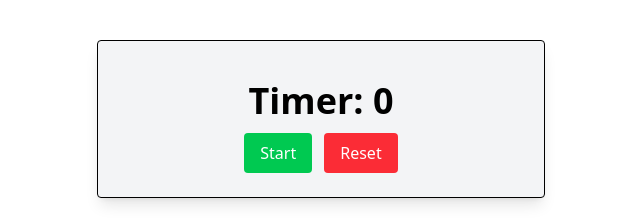
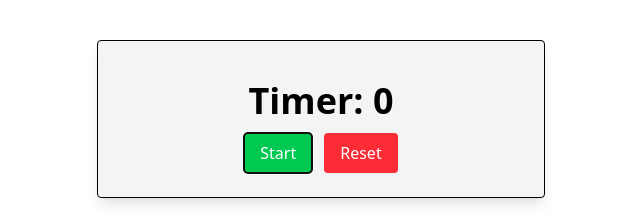
Before and after one commit to nabrach/mini-example-apps, a React (Vite) app in the folder simple-timer/: page / in a window 1280 px wide. Shown: the top 223 px of the page, without its empty margins (319-959 px from the left). Built offline with nearby package versions, Linux system fonts and the light colour scheme.

Commit message:
use useRef to auto focus on start button

```diff
--- a/simple-timer/src/components/TimerControls/TimerControls.tsx
+++ b/simple-timer/src/components/TimerControls/TimerControls.tsx
@@ -1,3 +1,5 @@
+import { useEffect, useRef } from "react";
+
 interface TimerControlsProps {
   isRunning: boolean;
   onToggle: () => void;
@@ -9,9 +11,17 @@ const TimerControls = ({
   onToggle,
   onReset,
 }: TimerControlsProps) => {
+  const startBtnRef = useRef<HTMLButtonElement>(null);
+
+  useEffect(() => {
+    if (startBtnRef.current) {
+      startBtnRef.current.focus();
+    }
+  }, []);
   return (
     <>
       <button
+        ref={startBtnRef}
         onClick={onToggle}
         className="mt-3 bg-green-500 text-white px-4 py-2 rounded hover:bg-green-600"
       >
```
